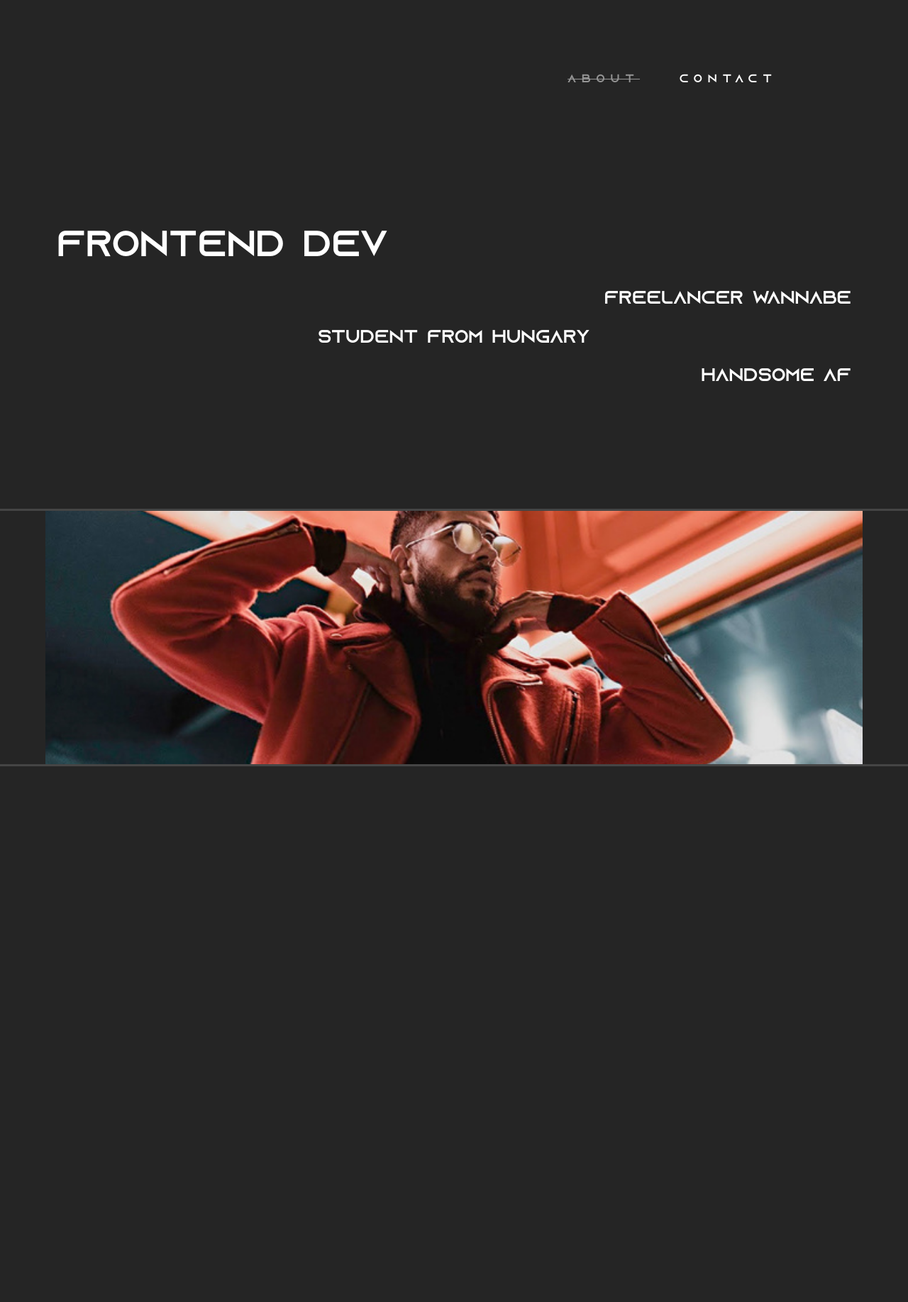
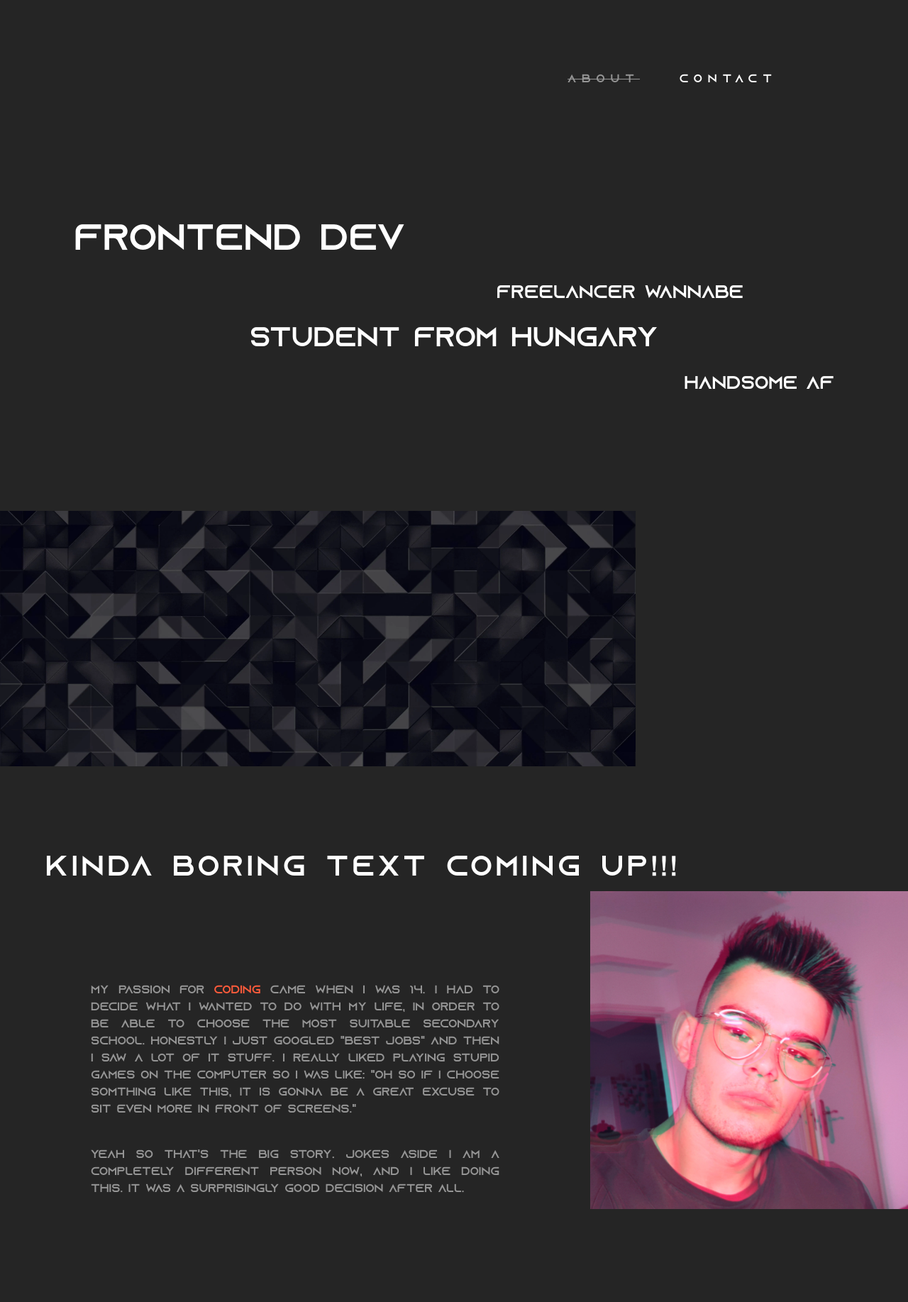
Before and after one commit to butykadavid/butykadavid.github.io, a website: page Page/index.html in a window 1280 px wide. Shown: the whole page at 71% size. Before the commit the page ends 1720 px from the top, so only its background shows below. Drawn offline with nearby package versions, Linux system fonts and the light colour scheme.

Commit message:
started to look good !!!!

```diff
--- a/Page/index.html
+++ b/Page/index.html
@@ -43,7 +43,32 @@
 
     </div>
 
-    <div class="more"></div>
+    <div class="more">
+
+      <h1>Kinda boring text coming up!!!</h1>
+
+      <div class="section">
+
+        <div class="section-text">
+          <p>My passion for <span class="highlight">coding</span> came when I was 14.
+            I had to decide what I wanted to do with my life, in order to be able to choose the most suitable secondary school.
+            Honestly I just googled "best jobs" and then I saw a lot of IT stuff.
+            I really liked playing stupid games on the computer so I was like: "Oh so if I choose somthing like this,
+            it is gonna be a great excuse to sit even more in front of screens."
+          </p>
+          <p>Yeah so that's the big story.
+            Jokes aside I am a completely different person now, and I like doing this.
+            It was a surprisingly good decision after all.
+          </p>
+        </div>
+
+        <div class="section-design">
+          <img src="img/selfie2.jpg" style="width: 35vw;">
+        </div>
+
+      </div>
+
+    </div>
 
     <!-- Option 1: Bootstrap Bundle with Popper -->
     <script src="https://cdn.jsdelivr.net/npm/bootstrap@5.0.2/dist/js/bootstrap.bundle.min.js" integrity="sha384-MrcW6ZMFYlzcLA8Nl+NtUVF0sA7MsXsP1UyJoMp4YLEuNSfAP+JcXn/tWtIaxVXM" crossorigin="anonymous"></script>
--- a/Page/styles/index.css
+++ b/Page/styles/index.css
@@ -14,6 +14,11 @@
 body{
     background-color: var(--primay-color);
     font-family: 'Azonix';
+    overflow-x: hidden;
+}
+
+body::-webkit-scrollbar{
+    display: none;
 }
 
 .navigation{
@@ -59,10 +64,9 @@ body{
 
 .home{
     margin-top: 20vh;
-    padding-left: 10vh;
-    padding-right: 10vh;
+    padding-left: 5vh;
+    padding-right: 5vh;
     height: 70vh;
-    border-bottom: 3px solid var(--secondary-color);
     color: var(--primary-text);
     display: flex;
     flex-direction: column;
@@ -77,62 +81,91 @@ body{
 .home-txt-1{
     display: flex;
     justify-content: flex-start;
-    padding-left: 0vw;
+    padding-left: 5vw;
     font-size: 4vw;
-    transition: padding-left 0.90s ease-in-out;
 }
-.home-txt-1:hover{
-    color: var(--secondary-text);
-    padding-left: 20vw;
+
+@keyframes home-1{
+    from{padding-left: 5vw;}
+    to{padding-left: 25vw;}
 }
 
 .home-txt-2{
     display: flex;
     justify-content: flex-end;
-    padding-right: 0px;
+    padding-right: 15vw;
     font-size: 2vw;
-    transition: padding-right 0.70s ease-in-out;
 }
-.home-txt-2:hover{
-    color: var(--secondary-text);
-    padding-right: 40vw;
+
+@keyframes home-2{
+    from{padding-right: 5vw;}
+    to{padding-right: 50vw;}
 }
 
 .home-txt-3{
     display: flex;
     justify-content: center;
     padding-left: 0vw;
-    font-size: 2vw;
-    transition: padding-left 0.80s ease-in-out;
+    font-size: 3vw;
 }
-.home-txt-3:hover{
-    color: var(--secondary-text);
-    padding-left: 10vw;
+
+@keyframes home-3{
+    from{padding-left: -30vw;}
+    to{padding-left: 25vw;}
 }
 
 .home-txt-4{
     display: flex;
     justify-content: flex-end;
-    padding-right: 0vw;
+    padding-right: 5vw;
     font-size: 2vw;
-    transition: padding-right 1.0s ease-in-out;
 }
-.home-txt-4:hover{
-    color: var(--secondary-text);
-    padding-right: 30vw;
+
+@keyframes home-4{
+    from{padding-right: 5vw;}
+    to{padding-right: 60vw;}
 }
 
 .content-break{
     height: 45vh;
-    background-image: url("../img/content-break.jpg");
+    background-image: url("../img/bg.jpg");
     background-attachment: fixed;
     background-size: 90vw;
     background-position-x: center;
     background-position-y: center;
     background-repeat: no-repeat;
-    border-bottom: 3px solid var(--secondary-color);
+    margin-right: 30vw;
 }
 
 .more{
-    height: 80vh;
+    margin-top: 10vh;
+    min-height: 100vh;
+    height: fit-content;
+    display: flex;
+    flex-direction: column;
+    color: var(--primary-text);
 }
+
+.more h1{
+    margin-top: 5vh;
+    margin-left: 5vw;
+    letter-spacing: 0.3rem;
+}
+
+.section{
+    display: flex;
+    color: var(--secondary-text);
+}
+
+.section-text{
+    display: flex;
+    flex-direction: column;
+    justify-content: center;
+    text-align: justify;
+    padding: 10vw;
+    row-gap: 3vh;
+}
+
+.highlight{
+    color: var(--bonus-color);
+}
```
Also changed, not shown: Page/img/bg.jpg (added).
